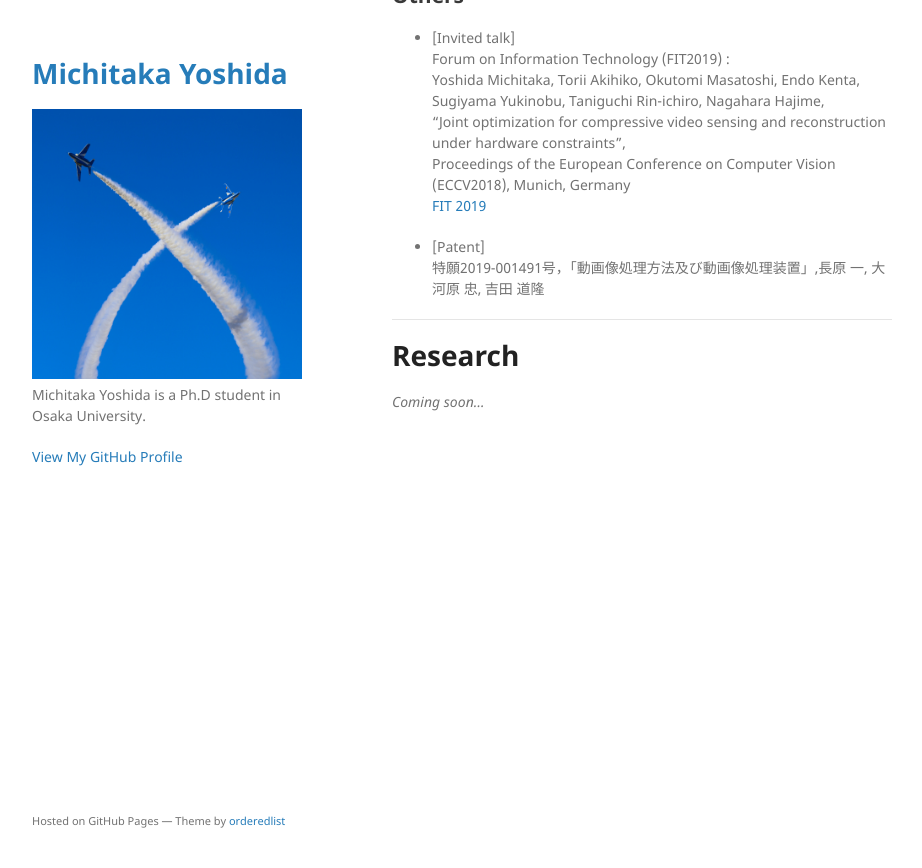
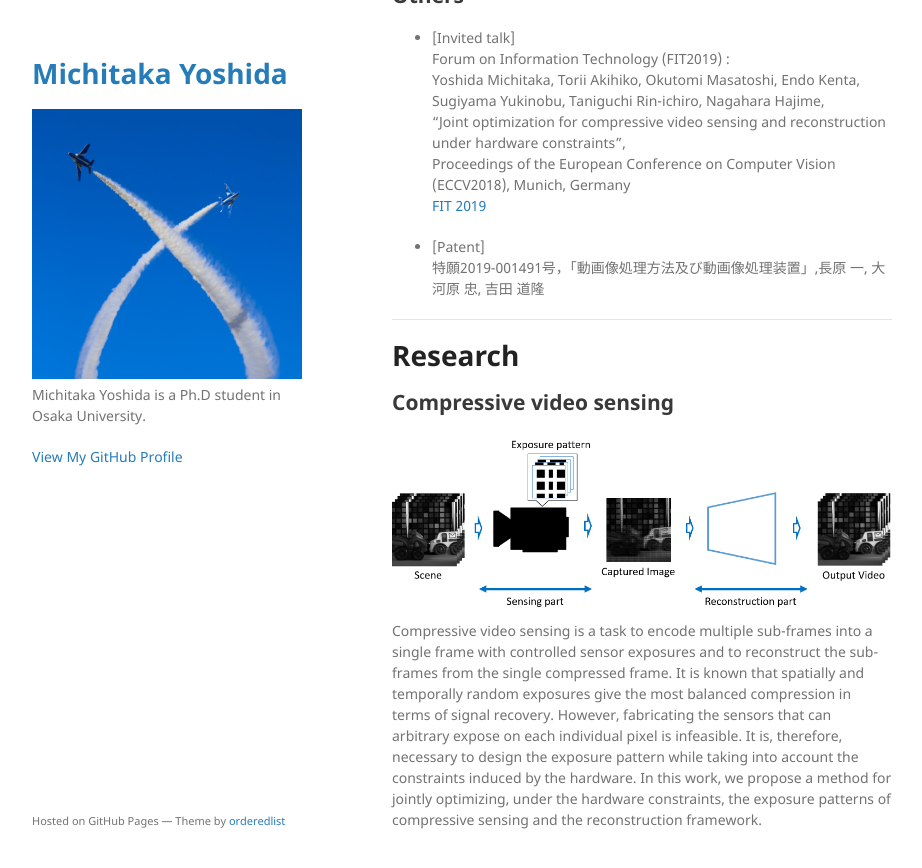
Before and after one commit to michitakayoshida/michitakayoshida.github.io, a Jekyll site: the page built from index_en.md, in a window 1280 px wide and 900 px high, scrolled down 3068 px. Shown: the top 868 px of the window, without its empty margins (178-1100 px from the left). Built offline with Jekyll 4.4.1, drawn with Linux system fonts in a browser that asks for light colours.

Commit message:
Update index_en.md

```diff
--- a/index_en.md
+++ b/index_en.md
@@ -126,4 +126,7 @@ Proceedings of the European Conference on Computer Vision (ECCV2018), Munich, Ge
 ---
 
 # Research
-*Coming soon...*
+## Compressive video sensing
+
+![Compressive video sensing](/assets/img/cvs.png)
+Compressive video sensing is a task to encode multiple sub-frames into a single frame with controlled sensor exposures and to reconstruct the sub-frames from the single compressed frame. It is known that spatially and temporally random exposures give the most balanced compression in terms of signal recovery. However, fabricating the sensors that can arbitrary expose on each individual pixel is infeasible. It is, therefore, necessary to design the exposure pattern while taking into account the constraints induced by the hardware. In this work, we propose a method for jointly optimizing, under the hardware constraints, the exposure patterns of compressive sensing and the reconstruction framework.
```
